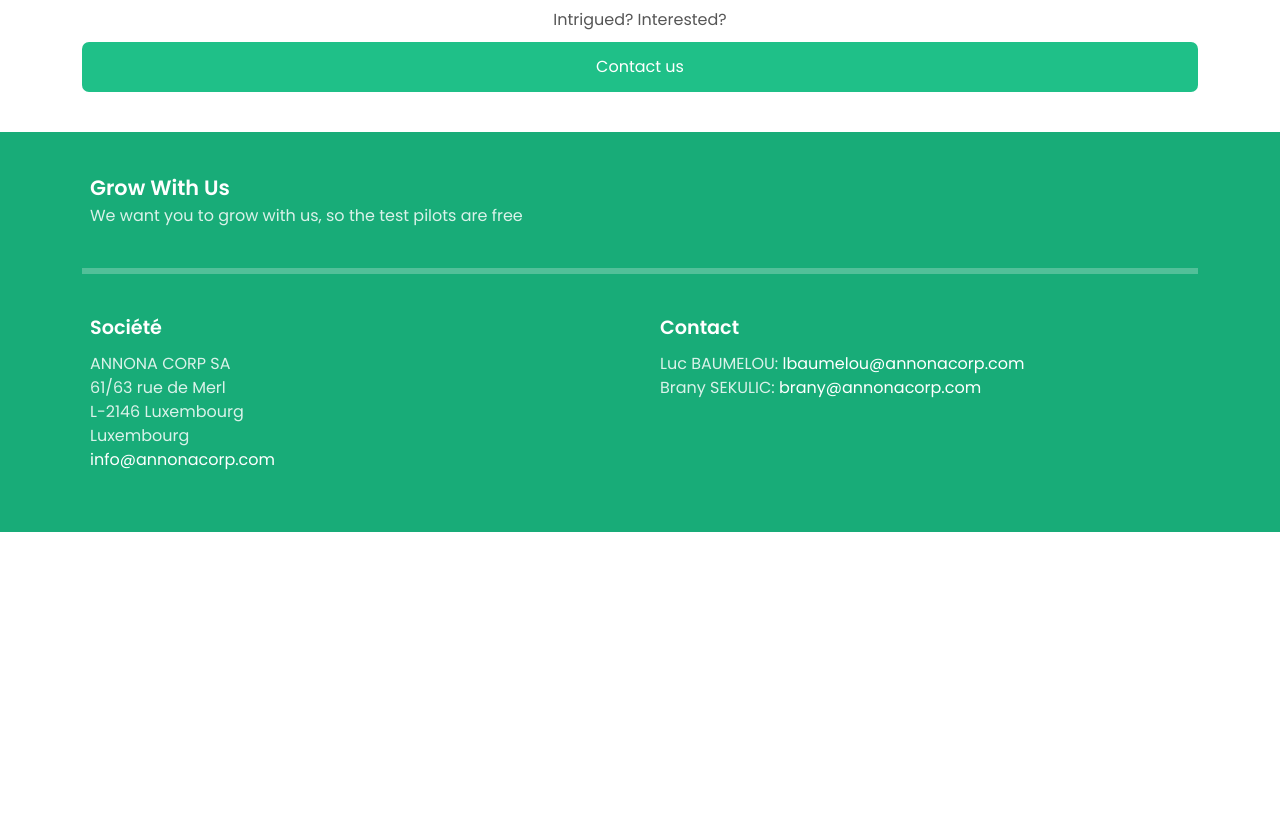
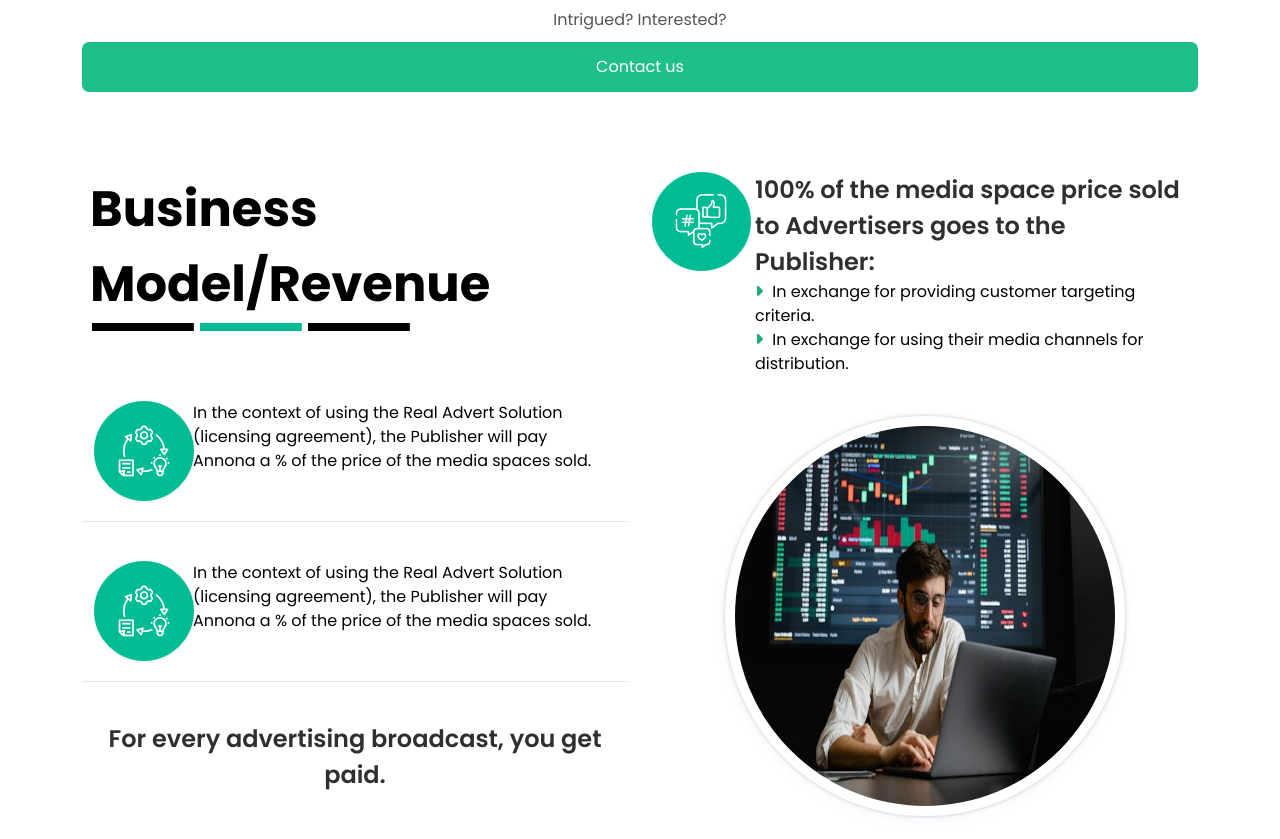
Before and after one commit to mdtarekmahmud449/Real-Advert, a plain HTML site: page index.html in a window 1280 px wide. Shown: the part 2880-3719 px from the top of the page. Before the commit the page ends 3412 px from the top, so only its background shows below. Drawn offline with nearby package versions, Linux system fonts and the light colour scheme.

Commit message:
Price Section

```diff
--- a/css/style.css
+++ b/css/style.css
@@ -334,6 +334,46 @@ body {
   margin-bottom: 40px;
 }
 /* Footer Section End */
+
+/* Pricing Section Start */
+.pricingSection .titleText::after {
+  left: 10px;
+  top: 105px;
+}
+.pricingSection .titleText {
+  font-size: 3.1rem;
+}
+.imgBoxShadow {
+  box-shadow: rgba(67, 71, 85, 0.27) 0px 0px 0.25em,
+    rgba(90, 125, 188, 0.05) 0px 0.25em 1em;
+  height: 400px;
+  width: 400px;
+  padding: 10px;
+  border-radius: 50%;
+  margin: 0px auto;
+  margin-top: 40px;
+  margin-bottom: 20px;
+}
+.pricingWrapperImg {
+  height: 100%;
+  width: 100%;
+  background-size: contain;
+  background-position: center center;
+  background-repeat: no-repeat;
+  border-radius: 50%;
+}
+.singleRevenue {
+  box-shadow: rgba(17, 17, 26, 0.1) 0px 1px 0px;
+  padding: 20px 0;
+  margin: 20px 0;
+}
+.pricingSection .pText {
+  margin-top: 40px;
+  margin-bottom: 20px;
+}
+
+/* Pricing Section End */
+
 @media screen and (max-width: 767px) {
   /* Utilites Start */
   .section {
@@ -387,10 +427,36 @@ body {
   .singleCommitBox {
     width: 100%;
   }
+  .singleCommit {
+    width: 100%;
+  }
   .singleCommit .paragraphTitle {
     text-align: center;
     margin-bottom: 20px;
     font-size: 1.5em;
   }
   /* Commitmenti Section Start */
+
+  /* Pricing Section Start */
+  .pricingSection .titleText {
+    font-size: 3rem;
+  }
+  .pricingRightHeading {
+    margin-top: 20px;
+  }
+  .pTitleImg {
+    height: 60px;
+    width: 60px;
+  }
+  .imgBoxShadow {
+    width: 300px;
+    height: 300px;
+  }
+  /* Pricing Section End */
 }
+
+@media screen and (max-width: 500px) {
+  .pricingSection .titleText {
+    font-size: 2.4rem;
+  }
+}
--- a/index.html
+++ b/index.html
@@ -45,7 +45,7 @@
               <a class="nav-link" href="#commitmentSection">Commitment</a>
             </li>
             <li class="nav-item">
-              <a class="nav-link" href="#priceSection">Price</a>
+              <a class="nav-link" href="#pricingSection">Price</a>
             </li>
             <li class="nav-item">
               <a class="nav-link" href="#caseExempleSection">Case exemple</a>
@@ -303,6 +303,69 @@
     </div>
     <!-- Commitment Section End -->
 
+    <!-- Pricing Section Start -->
+    <div class="pricingSection section" id="pricingSection">
+      <div class="container">
+        <div class="row">
+          <div class="col-md-6">
+            <p class="titleText">Business Model/Revenue</p>
+            <div class="row singleRevenue">
+              <div class="col-2 text-center">
+                <img src="img/price1.png" class="pTitleImg" alt="" />
+              </div>
+              <div class="col-10">
+                <p class="paragraphText">
+                  In the context of using the Real Advert Solution (licensing
+                  agreement), the Publisher will pay Annona a % of the price of
+                  the media spaces sold.
+                </p>
+              </div>
+            </div>
+            <div class="row singleRevenue">
+              <div class="col-2 text-center">
+                <img src="img/price1.png" class="pTitleImg" alt="" />
+              </div>
+              <div class="col-10">
+                <p class="paragraphText">
+                  In the context of using the Real Advert Solution (licensing
+                  agreement), the Publisher will pay Annona a % of the price of
+                  the media spaces sold.
+                </p>
+              </div>
+            </div>
+            <p class="subtitleText text-center pText">
+              For every advertising broadcast, you get paid.
+            </p>
+          </div>
+          <div class="col-md-6 pricingRightHeading">
+            <div class="row">
+              <div class="col-2 text-center">
+                <img src="img/photo1.png" class="pTitleImg" alt="" />
+              </div>
+              <div class="col-10">
+                <p class="subtitleText">
+                  100% of the media space price sold to Advertisers goes to the
+                  Publisher:
+                </p>
+                <p class="paragraphText">
+                  <i class="fa-solid fa-caret-right"></i>
+                  In exchange for providing customer targeting criteria.
+                </p>
+                <p class="paragraphText">
+                  <i class="fa-solid fa-caret-right"></i>
+                  In exchange for using their media channels for distribution.
+                </p>
+              </div>
+            </div>
+            <div class="text-center imgBoxShadow">
+              <img src="img/Picture1.jpg" class="pricingWrapperImg" alt="" />
+            </div>
+          </div>
+        </div>
+      </div>
+    </div>
+    <!-- Pricing Section Start -->
+
     <!-- Footer Section Start -->
     <div class="footerSection section">
       <div class="container">
```
Also changed, not shown: img/Picture1.jpg (added), img/market.webp (added), img/photo1.png (added), img/price1.png (added), img/price2.png (added).
